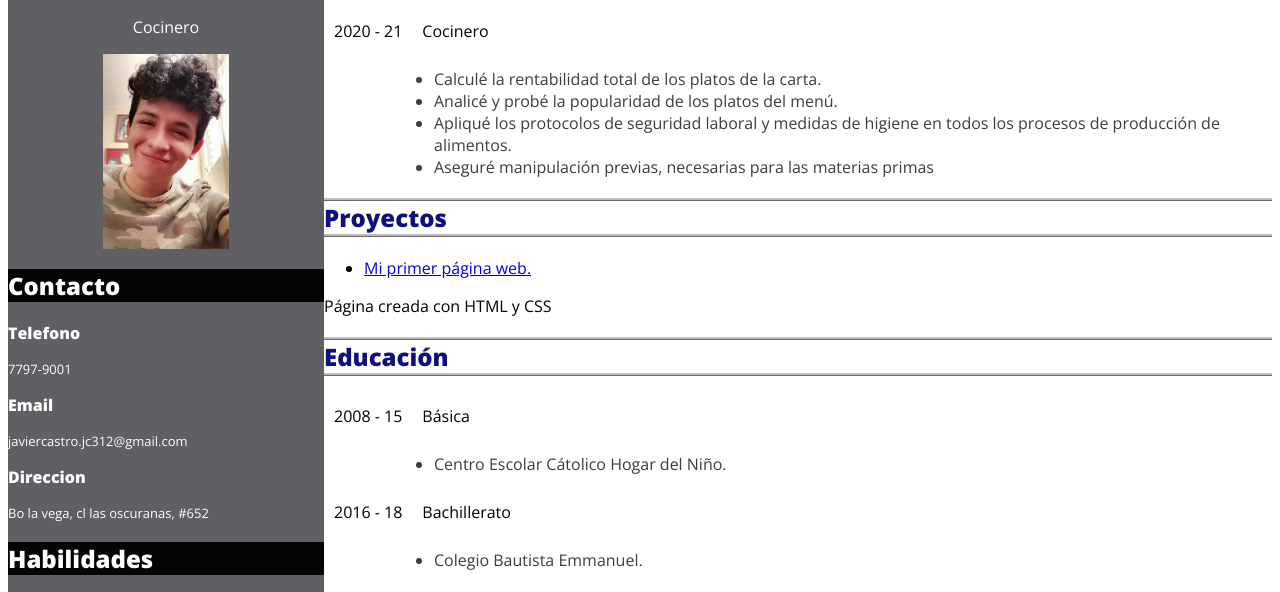
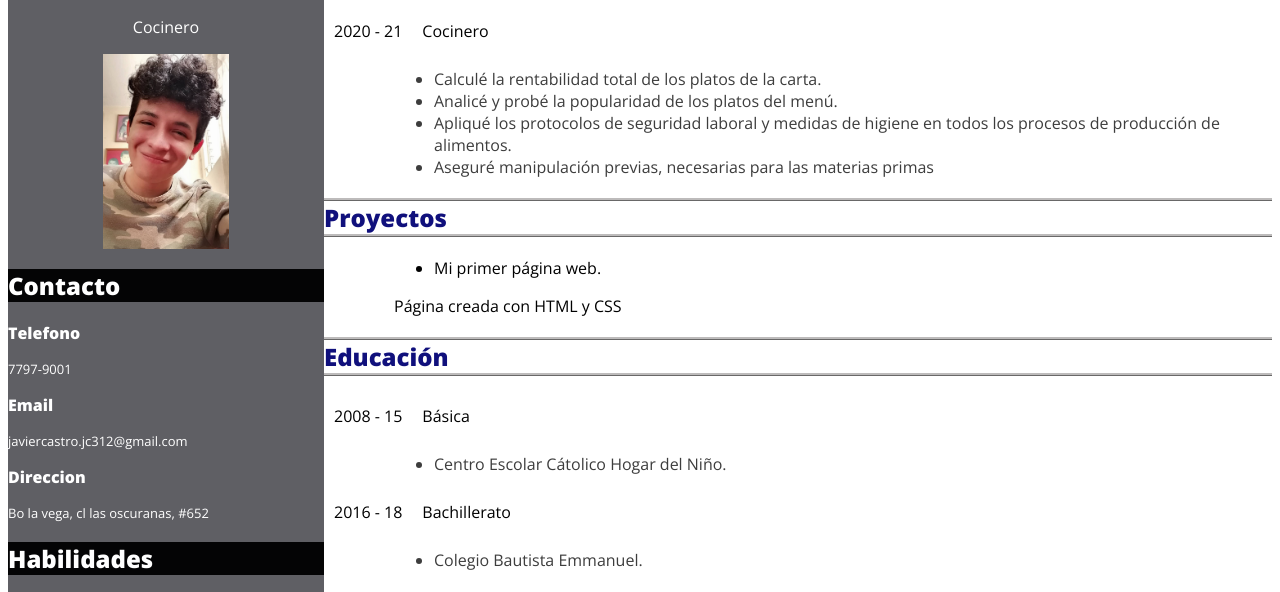
Before and after one commit to Javxer/CV, a website: page index.html in a window 1280 px wide. Shown: the part 137-729 px from the top of the page. Drawn offline with nearby package versions, Linux system fonts and the light colour scheme.

Commit message:
Update styles.css

```diff
--- a/styles.css
+++ b/styles.css
@@ -83,10 +83,20 @@ header{
     text-decoration: none;
     color: black;
 }
-#lista a:visited{
+#lista-link{
+    margin-left: 70px;
+}
+#lista-link a{
     text-decoration: none;
     color: black;
 }
+#lista-link li:hover{
+    text-decoration: underline;
+}
+#lista-link a:hover{
+    color: blue;
+}
+
 .education-titulo,.experiencia-datos{
     display: flex;
 }
```
